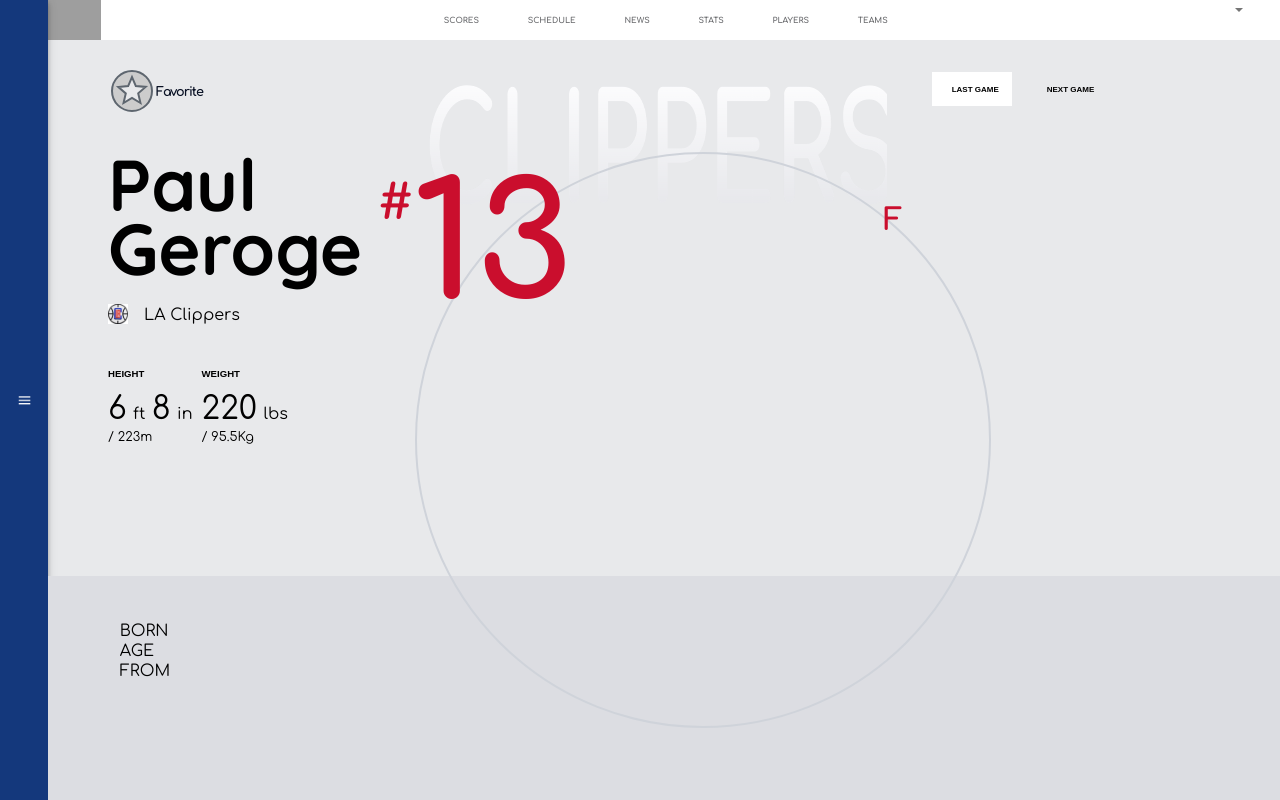
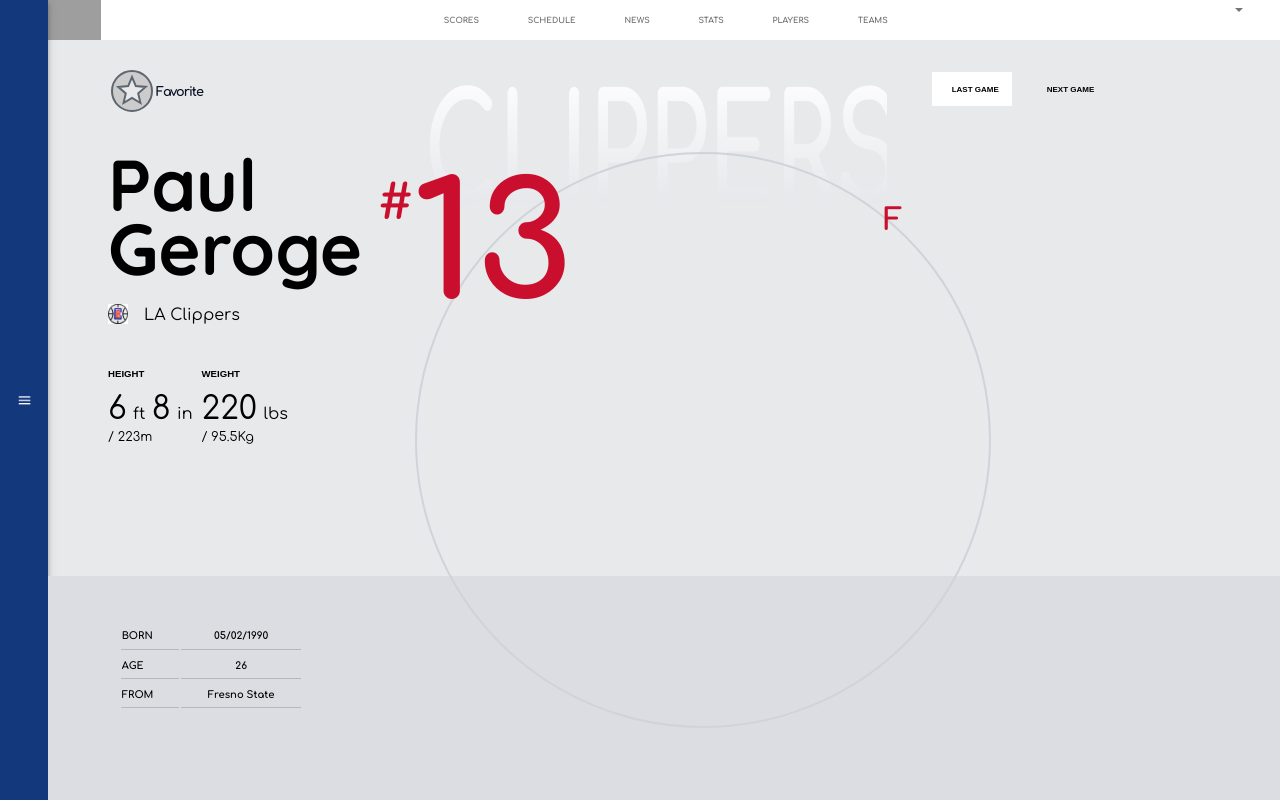
Before and after one commit to Avi98/nbaPlayerProfile, a React (Create React App) app: page / in a window 1280 px wide. Built offline with nearby package versions, Linux system fonts and the light colour scheme; grey boxes are pictures that could not be loaded.

Commit message:
new desing hoohked

```diff
--- a/src/components/PlayerInfo.tsx
+++ b/src/components/PlayerInfo.tsx
@@ -7,25 +7,28 @@
     birthPlace: string
 };
 
-type obj = {
+/**new learning */
+type body = {
     id: string,
     title: string,
+    value: string,
     dob?: string,
     age?: string,
     birthPlace?: string
 }
+
 type Response<T> = {
-    [P in keyof T]: obj
+    [P in keyof T]: body
 }
 export interface IPlayerInfoProps {
 
 }
 const Container = styled.div`
     grid-column: 2 / span 3;
-    grid-row: 2 / span 2;
+    grid-row: 2;
 `
 
-const Table = styled.div`
+const Table = styled.table`
     height: 100%;
     width: 100%;
 
@@ -35,43 +38,44 @@
     dob: {
         id: 'born',
         title: 'born',
-        dob: '05/02/1990'
+        value: '05/02/1990'
     },
     age: {
         id: 'age',
         title: 'age',
-        age: '26'
+        value: '26'
     },
     birthPlace: {
         id: 'birthPlace',
         title: 'From',
-        birthPlace: 'Fresno State'
+        value: 'Fresno State'
     }
 
 }
 
+const Td = styled.td`
+    font-size: 10px;
+    font-weight: bold;
 
+    border-bottom: 1px solid #b7b8bd;
+`
+const TdValue = styled(Td)`
+    text-align: center;
+`
+const TableRow = styled.tr`
+    width: 100%;
+`
 const PlayerInfo: React.SFC<IPlayerInfoProps> = () => {
     return (
         <Container>
             <Table>
-                {Object.values(response).map((item) => <tr><td>{item.title.toUpperCase()}</td></tr>)}
+                {Object.values(response).map((item:any) =>
+                 <TableRow>
+                    <Td>{item.title.toUpperCase()}</Td>
+                    <TdValue>{item.value}</TdValue>
+                </TableRow>)}
 
             </Table>
-            {/* <table>
-                   <tr>
-                       <td>Born</td>
-                       <td>05/002/1990</td>
-                   </tr>
-                   <tr>
-                       <td>Age</td>
-                       <td>05/002/1990</td>
-                   </tr>
-                   <tr>
-                       <td>From</td>
-                       <td>05/002/1990</td>
-                   </tr>
-               </table> */}
         </Container>
     );
 }
```
